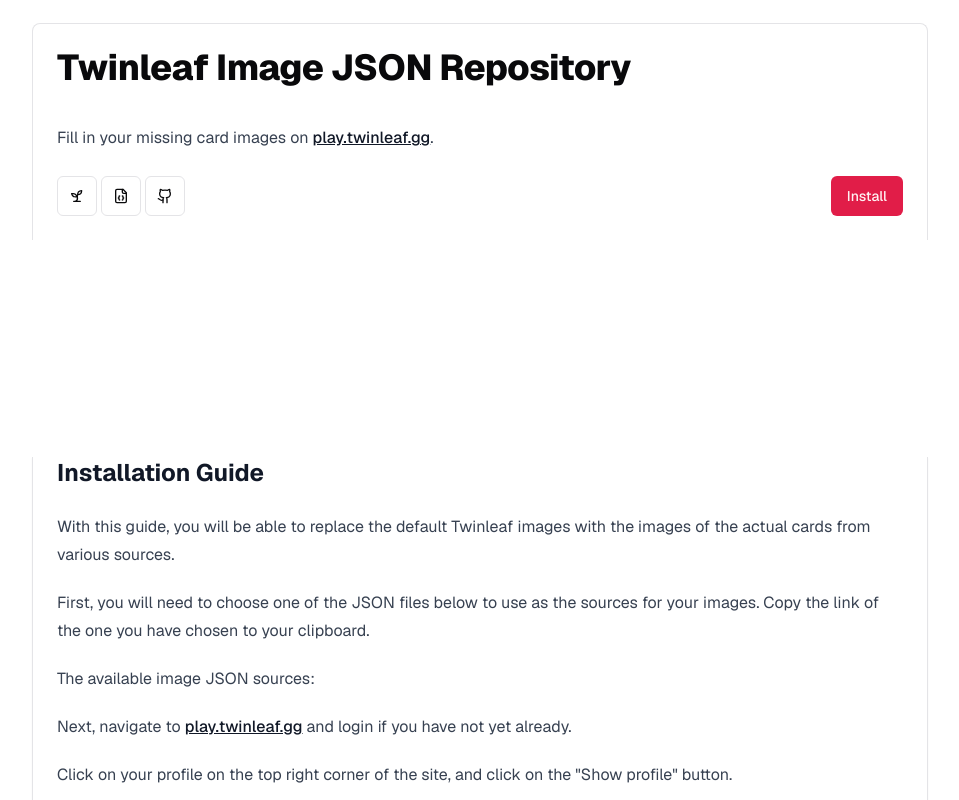
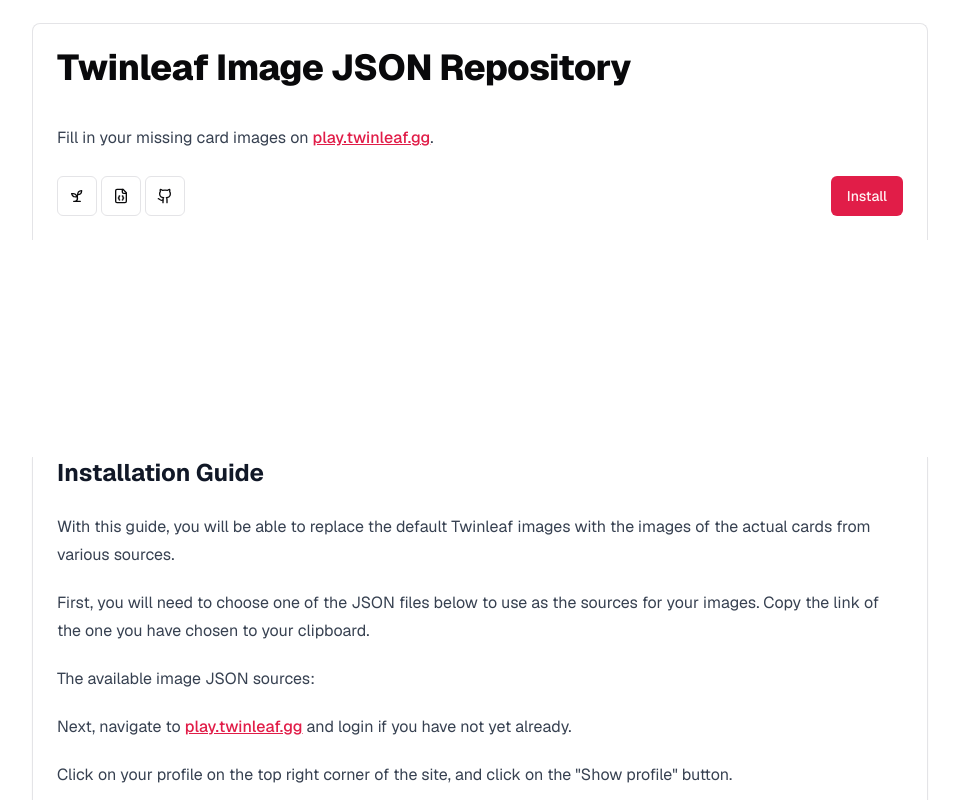
Before and after one commit to amydevs/twinleaf-json, a Next.js app in the folder packages/twinleaf-json-web/: page / in a window 1280 px wide. Shown: the part 560-1360 px from the top of the page, without its empty margins (160-1119 px from the left). Built offline with nearby package versions, Linux system fonts and the light colour scheme.

Commit message:
feat: prose link colour

```diff
--- a/packages/twinleaf-json-web/src/pages/index.tsx
+++ b/packages/twinleaf-json-web/src/pages/index.tsx
@@ -84,7 +84,7 @@
                 </h1>
               </CardTitle>
             </CardHeader>
-            <CardContent className="prose">
+            <CardContent className="prose prose-a:text-primary">
               <p>
                 Fill in your missing card images on{" "}
                 <Link href="https://play.twinleaf.gg">play.twinleaf.gg</Link>.
@@ -115,7 +115,7 @@
         </section>
         <section className="max-w-4xl mx-auto">
           <Card className="border-t-0 rounded-t-none">
-            <CardContent className="prose max-w-none">
+            <CardContent className="prose prose-a:text-primary max-w-none">
               <HomeContents />
             </CardContent>
           </Card>
```
